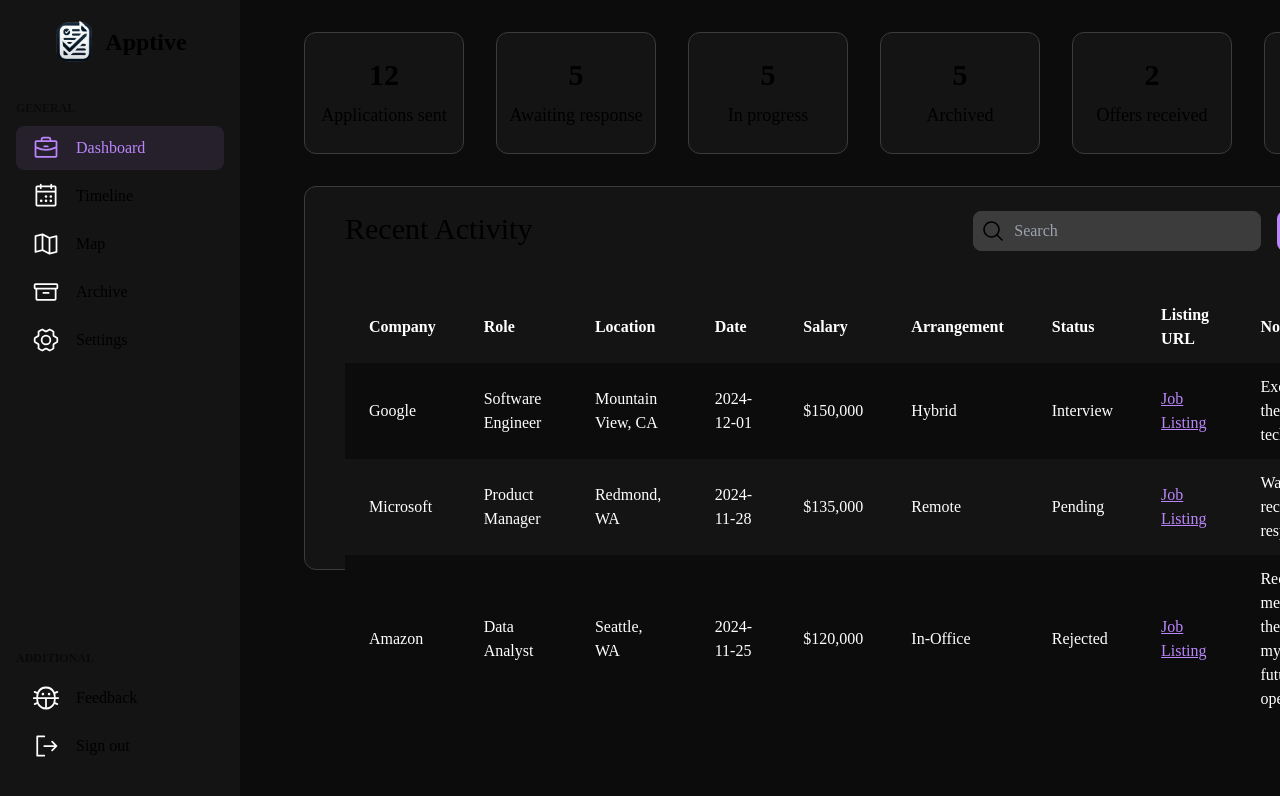
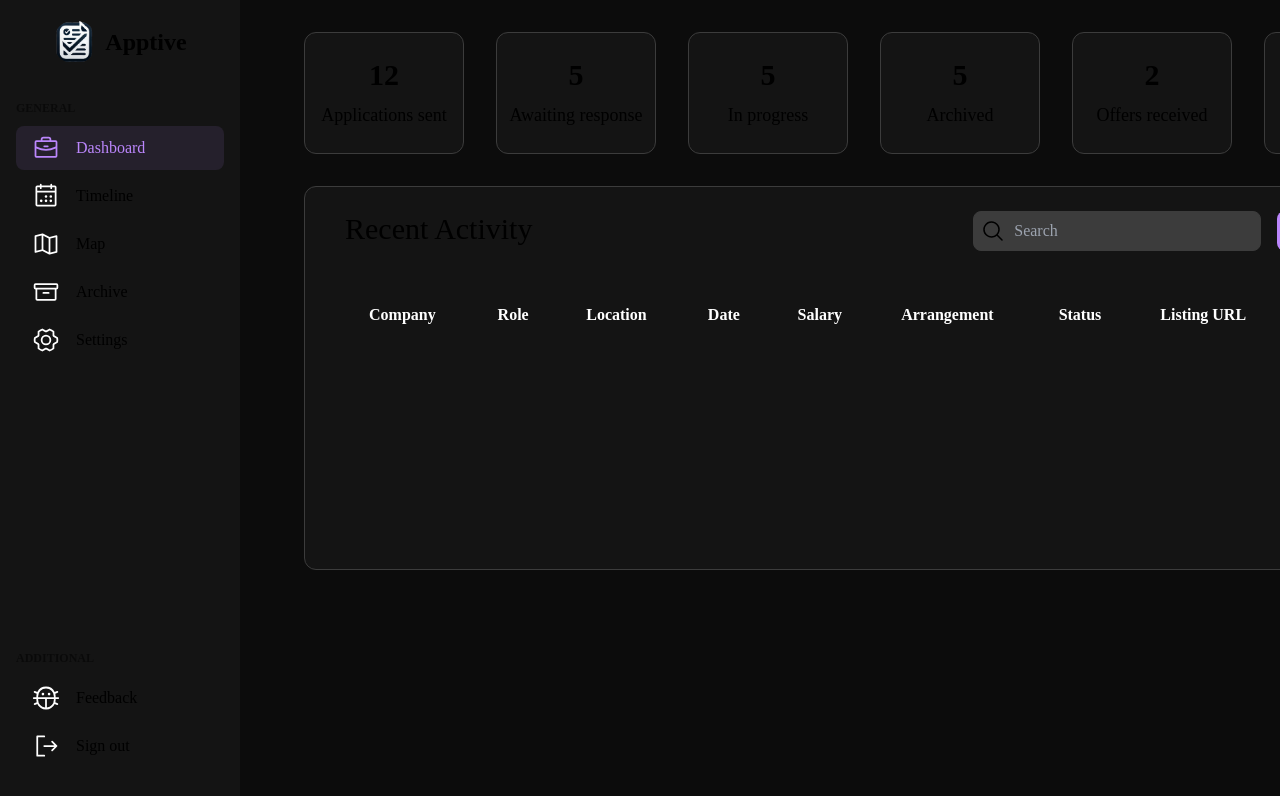
Before and after one commit to krishabbashyal/Apptive, a Next.js app in the folder client/: page /dashboard in a window 1280 px wide. Shown: the top 796 px of the page. Built offline with nearby package versions, Linux system fonts and the light colour scheme.

Commit message:
Removed fake data

```diff
--- a/client/src/components/UserInterface/ApplicationTable.tsx
+++ b/client/src/components/UserInterface/ApplicationTable.tsx
@@ -19,72 +19,6 @@ function ApplicationTable({}: ApplicationTableProps) {
             <th className="px-6 py-3 text-left font-semibold">Notes</th>
           </tr>
         </thead>
-        <tbody>
-          <tr className="text-white even:bg-foreground odd:bg-background">
-            <td className="px-6 py-3">Google</td>
-            <td className="px-6 py-3">Software Engineer</td>
-            <td className="px-6 py-3">Mountain View, CA</td>
-            <td className="px-6 py-3">2024-12-01</td>
-            <td className="px-6 py-3">$150,000</td>
-            <td className="px-6 py-3">Hybrid</td>
-            <td className="px-6 py-3">Interview</td>
-            <td className="px-6 py-3">
-              <a
-                href="https://careers.google.com"
-                target="_blank"
-                rel="noopener noreferrer"
-                className="text-accent underline"
-              >
-                Job Listing
-              </a>
-            </td>
-            <td className="px-6 py-3">
-              Excited about the team and tech stack.
-            </td>
-          </tr>
-          <tr className="text-white even:bg-foreground odd:bg-background">
-            <td className="px-6 py-3">Microsoft</td>
-            <td className="px-6 py-3">Product Manager</td>
-            <td className="px-6 py-3">Redmond, WA</td>
-            <td className="px-6 py-3">2024-11-28</td>
-            <td className="px-6 py-3">$135,000</td>
-            <td className="px-6 py-3">Remote</td>
-            <td className="px-6 py-3">Pending</td>
-            <td className="px-6 py-3">
-              <a
-                href="https://careers.microsoft.com"
-                target="_blank"
-                rel="noopener noreferrer"
-                className="text-accent underline"
-              >
-                Job Listing
-              </a>
-            </td>
-            <td className="px-6 py-3">Waiting for recruiter response.</td>
-          </tr>
-          <tr className="text-white even:bg-foreground odd:bg-background">
-            <td className="px-6 py-3">Amazon</td>
-            <td className="px-6 py-3">Data Analyst</td>
-            <td className="px-6 py-3">Seattle, WA</td>
-            <td className="px-6 py-3">2024-11-25</td>
-            <td className="px-6 py-3">$120,000</td>
-            <td className="px-6 py-3">In-Office</td>
-            <td className="px-6 py-3">Rejected</td>
-            <td className="px-6 py-3">
-              <a
-                href="https://www.amazon.jobs"
-                target="_blank"
-                rel="noopener noreferrer"
-                className="text-accent underline"
-              >
-                Job Listing
-              </a>
-            </td>
-            <td className="px-6 py-3">
-              Recruiter mentioned they’ll keep my resume for future openings.
-            </td>
-          </tr>
-        </tbody>
       </table>
     </div>
   );
```
